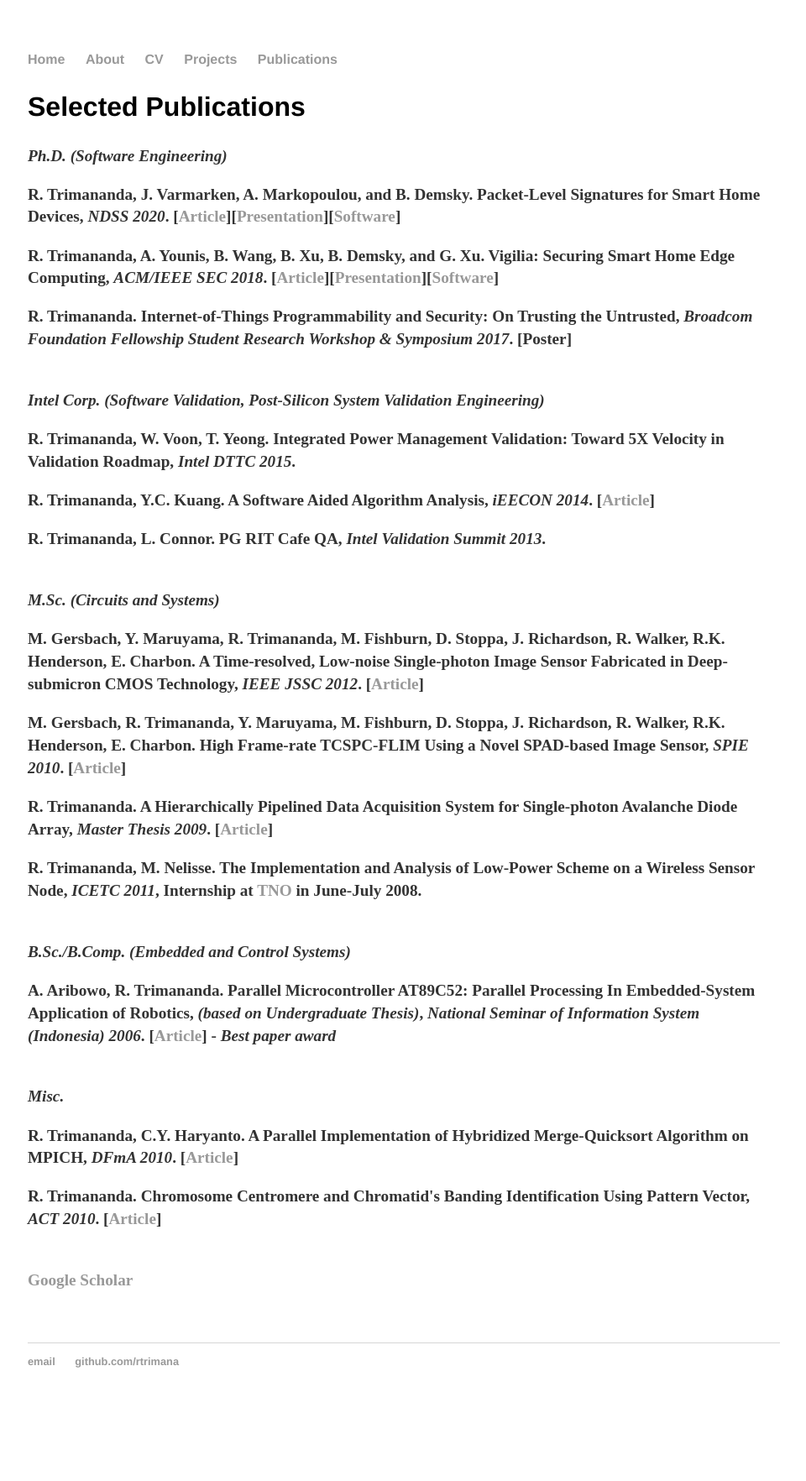
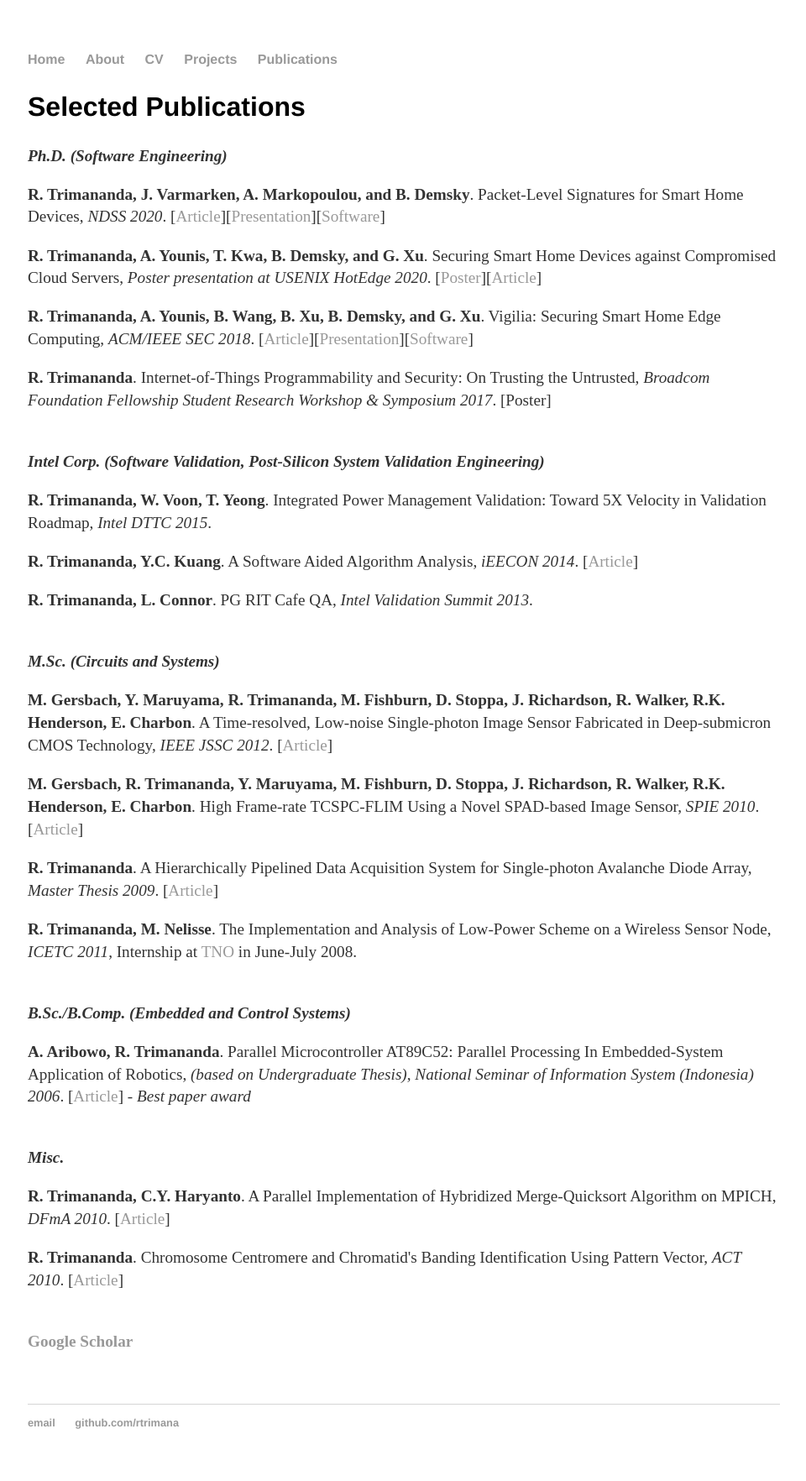
Before and after one commit to rtrimana/rahmaditrimananda.github.io, a Jekyll site: the page built from publications/index.html, in a window 1280 px wide. Shown: the whole page at 84% size, without its empty margins (159-1119 px from the left). Built offline with Jekyll 4.4.1, drawn with Linux system fonts in a browser that asks for light colours; before the commit the page ends 1691 px from its top, so only the background shows below that.

Commit message:
Update index.html

```diff
--- a/publications/index.html
+++ b/publications/index.html
@@ -8,7 +8,9 @@
 
 		<em><p><strong>Ph.D. (Software Engineering)</strong></p></em>
 
-				<p><strong>R. Trimananda, J. Varmarken, A. Markopoulou, and B. Demsky. Packet-Level Signatures for Smart Home Devices, <em>NDSS 2020</em>. [<a href="https://www.ndss-symposium.org/ndss-paper/packet-level-signatures-for-smart-home-devices/" target="_blank">Article</a>][<a href="https://www.ndss-symposium.org/ndss-paper/packet-level-signatures-for-smart-home-devices/" target="_blank">Presentation</a>][<a href="http://plrg.ics.uci.edu/pingpong/" target="_blank">Software</a>]
+				<p><strong>R. Trimananda, J. Varmarken, A. Markopoulou, and B. Demsky</strong>. Packet-Level Signatures for Smart Home Devices, <em>NDSS 2020</em>. [<a href="https://www.ndss-symposium.org/ndss-paper/packet-level-signatures-for-smart-home-devices/" target="_blank">Article</a>][<a href="https://www.ndss-symposium.org/ndss-paper/packet-level-signatures-for-smart-home-devices/" target="_blank">Presentation</a>][<a href="http://plrg.ics.uci.edu/pingpong/" target="_blank">Software</a>]
+
+				<p><strong>R. Trimananda, A. Younis, T. Kwa, B. Demsky, and G. Xu</strong>. Securing Smart Home Devices against Compromised Cloud Servers, <em>Poster presentation at USENIX HotEdge 2020</em>. [<a href="https://rtrimana.github.io/publications/" target="_blank">Poster</a>][<a href="https://rtrimana.github.io/publications/" target="_blank">Article</a>]
 
 				<p><strong>R. Trimananda, A. Younis, B. Wang, B. Xu, B. Demsky, and G. Xu</strong>. Vigilia: Securing Smart Home Edge Computing, <em>ACM/IEEE SEC 2018</em>. [<a href="http://acm-ieee-sec.org/2018/pdfs/SEC2018-5cLAs0rQH8wBym0gnRmRKv/4FZwa1ApsV8MKkPgOTwynk/6HTCKzCT9xe2JbK6f8SqMY.pdf" target="_blank">Article</a>][<a href="http://plrg.eecs.uci.edu/wordpress/wp-content/uploads/2018/10/SEC-2018-Rahmadi-Trimananda-final.pdf" target="_blank">Presentation</a>][<a href="http://plrg.ics.uci.edu/vigilia/" target="_blank">Software</a>]
 
```
